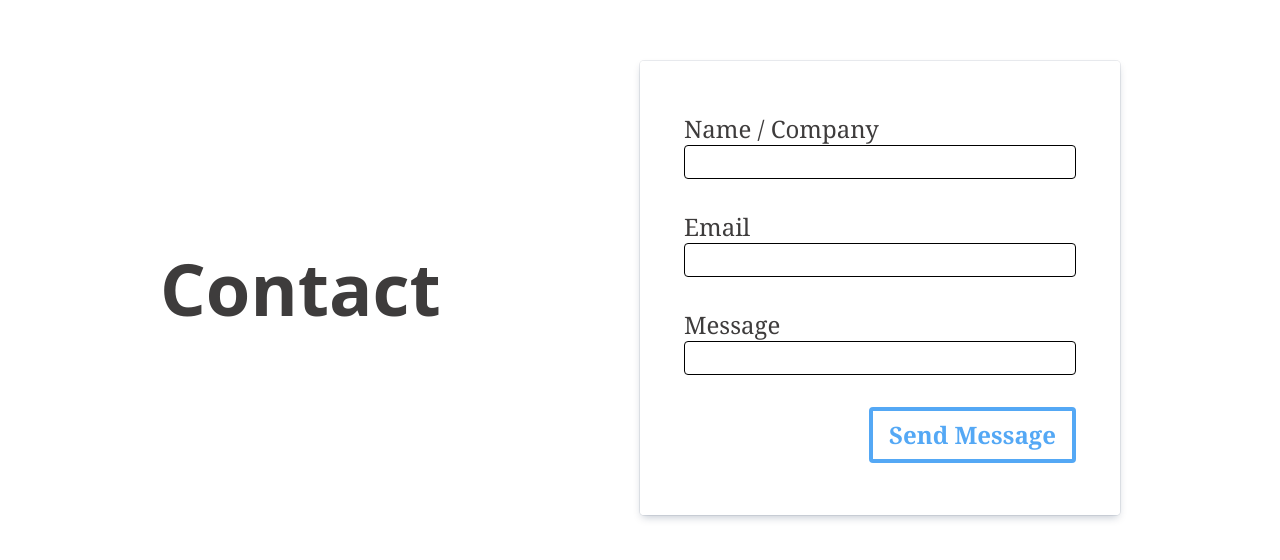
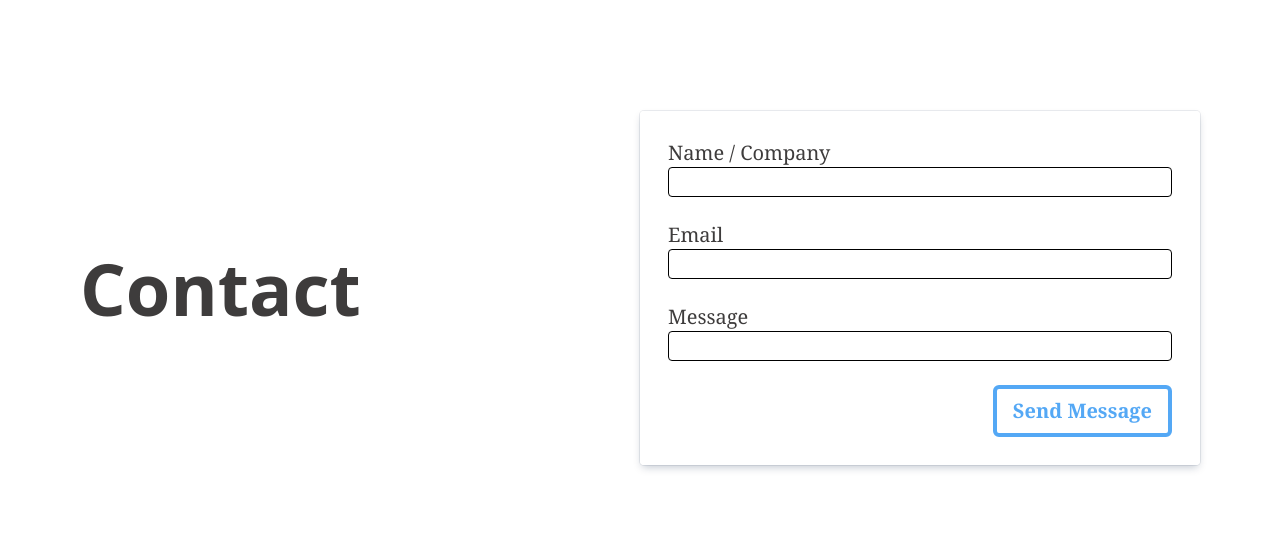
Before and after one commit to GillesPelegrin/Portfolio, a React (Create React App) app: page / in a window 1280 px wide. Shown: the part 2157-2717 px from the top of the page. Built offline with nearby package versions, Linux system fonts and the light colour scheme.

Commit message:
update contact

```diff
--- a/src/component/contact/contact.jsx
+++ b/src/component/contact/contact.jsx
@@ -3,10 +3,13 @@ import TopicTitle from "../topic-title";
 export default function Language() {
   return (
     <>
-      <div className=" mx-4 flex min-h-[66%] flex-col items-center justify-center md:mx-10 lg:mx-20 lg:flex-grow lg:flex-row lg:justify-between xl:mx-40">
+      <div className=" mx-3 flex min-h-[66%] flex-col items-center justify-center gap-8 md:mx-6 md:gap-10 lg:mx-20 lg:flex-grow lg:flex-row lg:justify-between 2xl:mx-40">
         <TopicTitle title="Contact" />
-        <div className=" w-full rounded border border-4 border-white px-4 py-6 font-serif text-2xl  text-color-title shadow-card md:w-1/2  lg:px-10 lg:py-12">
-          <form className="flex flex-col gap-8">
+        <div
+          className=" xl:p w-full rounded border border-4 border-white px-4 py-6 font-serif text-base text-color-title
+          shadow-card md:w-1/2 md:p-6 md:text-xl 2xl:p-10 2xl:text-2xl"
+        >
+          <form className="flex flex-col gap-4 md:gap-6 2xl:gap-8">
             <div className="flex flex-col">
               <label htmlFor="name">Name / Company</label>
               <input
@@ -29,7 +32,7 @@ export default function Language() {
               />
             </div>
             <div className="text-right">
-              <button className="rounded border border-4 border-secundary px-4 py-2 font-semibold text-secundary">
+              <button className="rounded-md border border-4 border-secundary px-2 py-1 font-semibold text-secundary hover:bg-secundary hover:text-white  md:px-4 md:py-2">
                 Send Message
               </button>
             </div>
```
